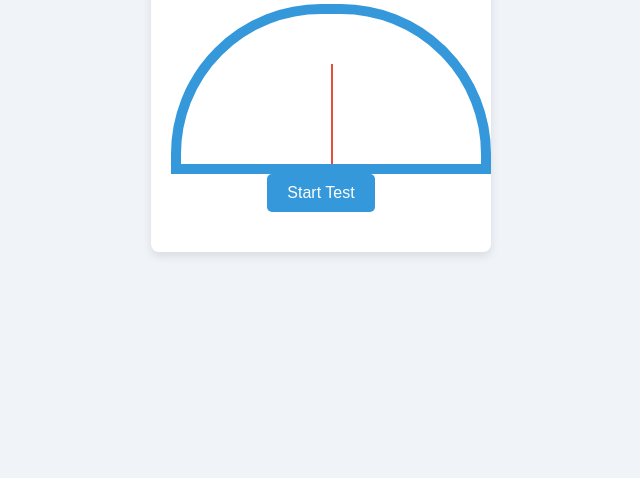
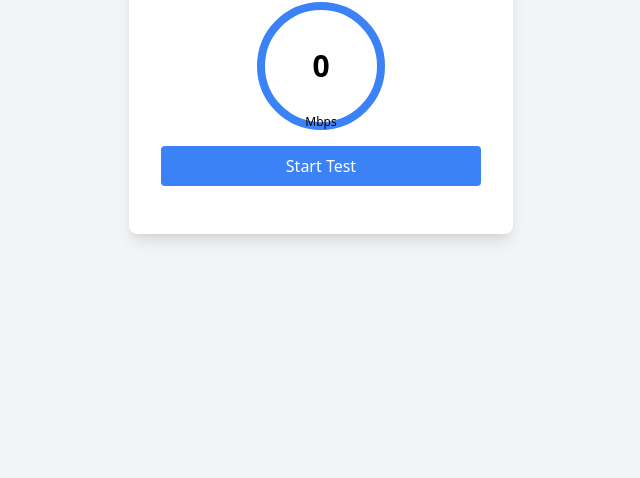
Before and after one commit to aijaz009/speed, a plain HTML site: page index.html in a window 1280 px wide. Shown: the part 322-800 px from the top of the page, without its empty margins (319-959 px from the left). Drawn offline with nearby package versions, Linux system fonts and the light colour scheme.

Commit message:
Update index.html

```diff
--- a/index.html
+++ b/index.html
@@ -4,19 +4,28 @@
     <meta charset="UTF-8">
     <meta name="viewport" content="width=device-width, initial-scale=1.0">
     <title>Internet Speed Test</title>
-    <link rel="stylesheet" href="styles.css">
+    <link href="https://cdn.jsdelivr.net/npm/tailwindcss@2.2.19/dist/tailwind.min.css" rel="stylesheet">
+    <style>
+        #speedMeter {
+            transition: width 0.5s;
+        }
+    </style>
 </head>
-<body>
-    <div class="container">
-        <h1>Internet Speed Test</h1>
-        <div class="meter-container">
-            <div class="meter">
-                <div class="needle" id="needle"></div>
+<body class="bg-gray-100 flex items-center justify-center h-screen">
+    <div class="bg-white p-8 rounded-lg shadow-lg w-96">
+        <h1 class="text-2xl font-bold text-center mb-4">Internet Speed Test</h1>
+        <div class="flex justify-center mb-4">
+            <div class="relative">
+                <div class="w-32 h-32 rounded-full border-8 border-blue-500 flex items-center justify-center">
+                    <span id="speedValue" class="text-3xl font-bold">0</span>
+                    <span class="absolute bottom-0 text-xs">Mbps</span>
+                </div>
             </div>
         </div>
-        <button id="startTest">Start Test</button>
-        <div id="result" class="result"></div>
+        <button id="startTest" class="w-full bg-blue-500 text-white py-2 rounded hover:bg-blue-600">Start Test</button>
+        <div id="status" class="text-center mt-4"></div>
     </div>
-    <script src="script.js"></script>
+
+    <script src="speedTest.js"></script>
 </body>
 </html>
```
